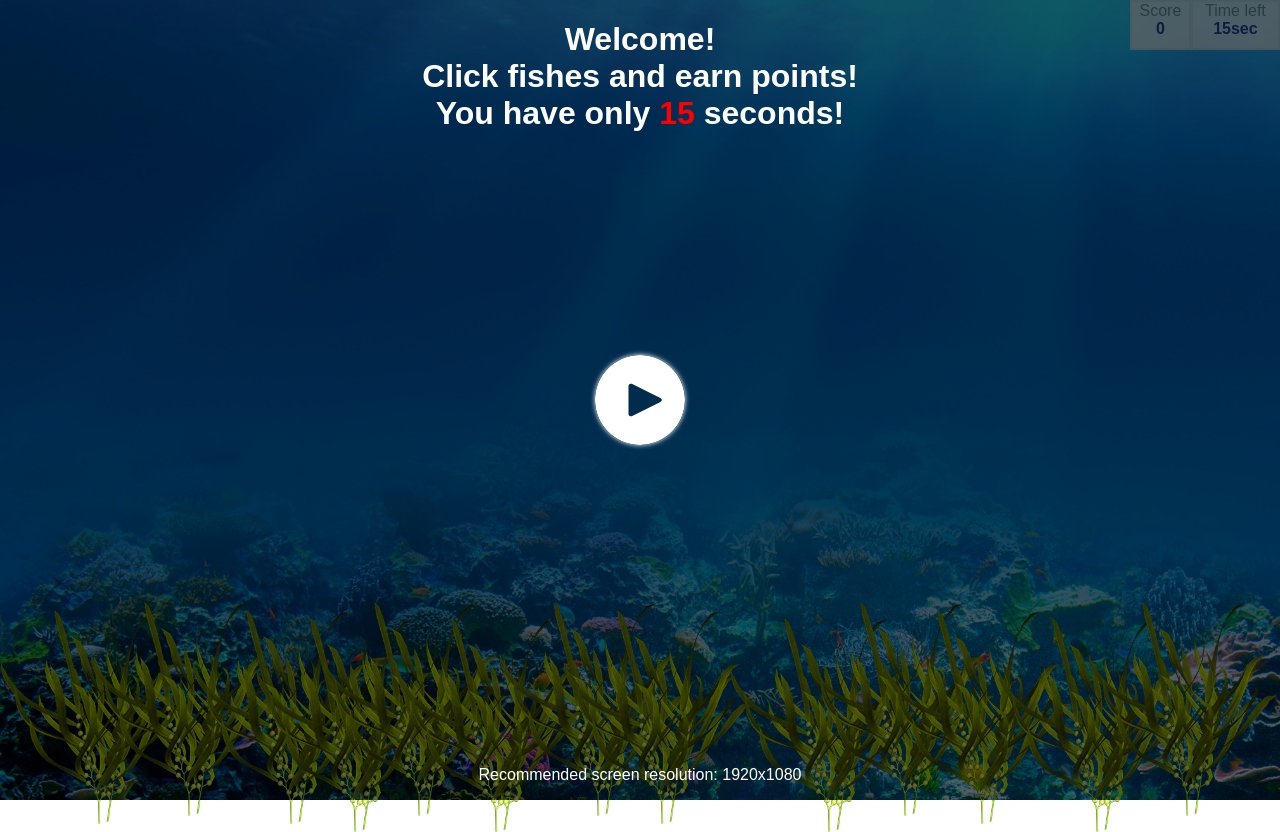
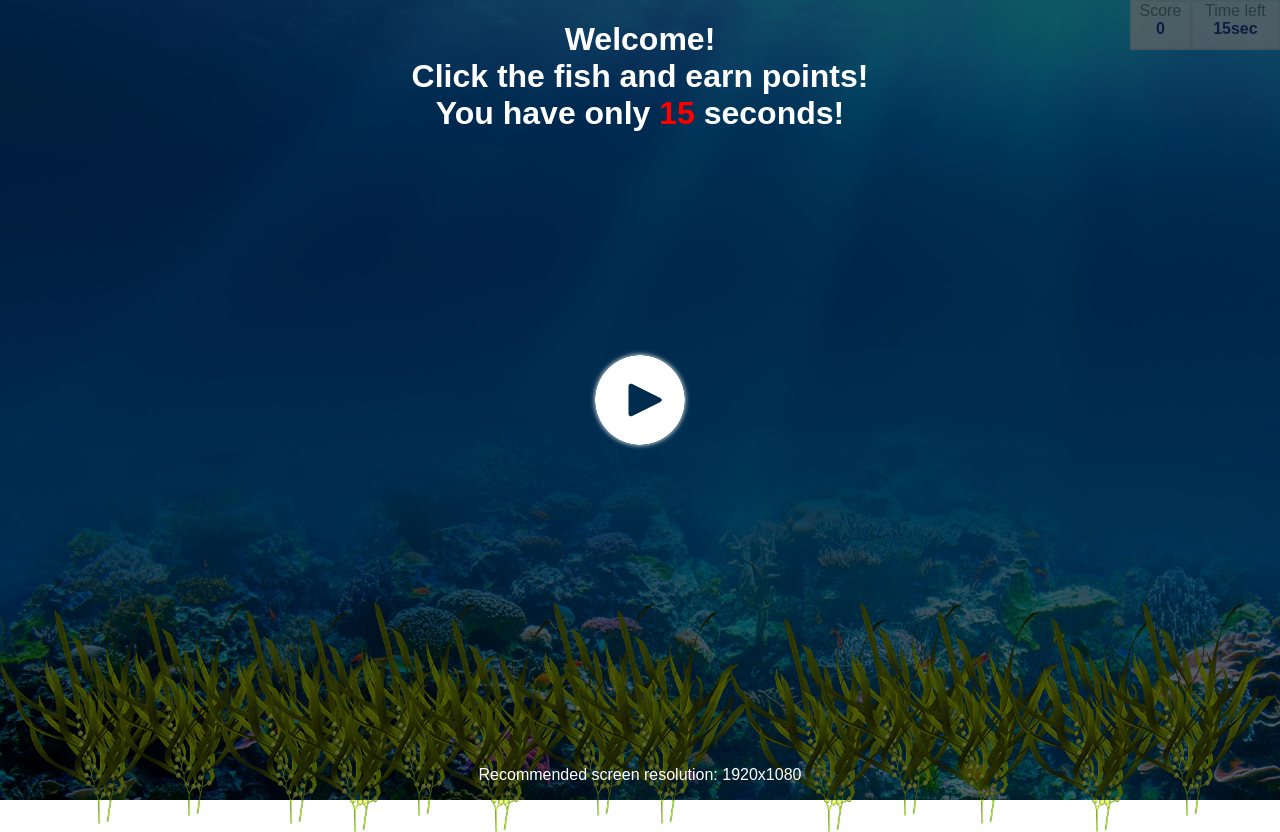
Before and after one commit to Romjkez/catch-a-fish, a website: page index.html in a window 1280 px wide. Drawn offline with Linux system fonts and the light colour scheme.

Commit message:
Update index.html

```diff
--- a/index.html
+++ b/index.html
@@ -7,7 +7,7 @@
 </head>
 <body>
 <div id="preview">
-    <h1 id="welcomeMessage">Welcome!<br>Click fishes and earn points!<br>You have only <span style="color:red">15</span>
+    <h1 id="welcomeMessage">Welcome!<br>Click the fish and earn points!<br>You have only <span style="color:red">15</span>
         seconds!</h1>
     <h2 id="gameResult"></h2>
     <p class="additionalInfo">Recommended screen resolution: 1920x1080</p>
```
